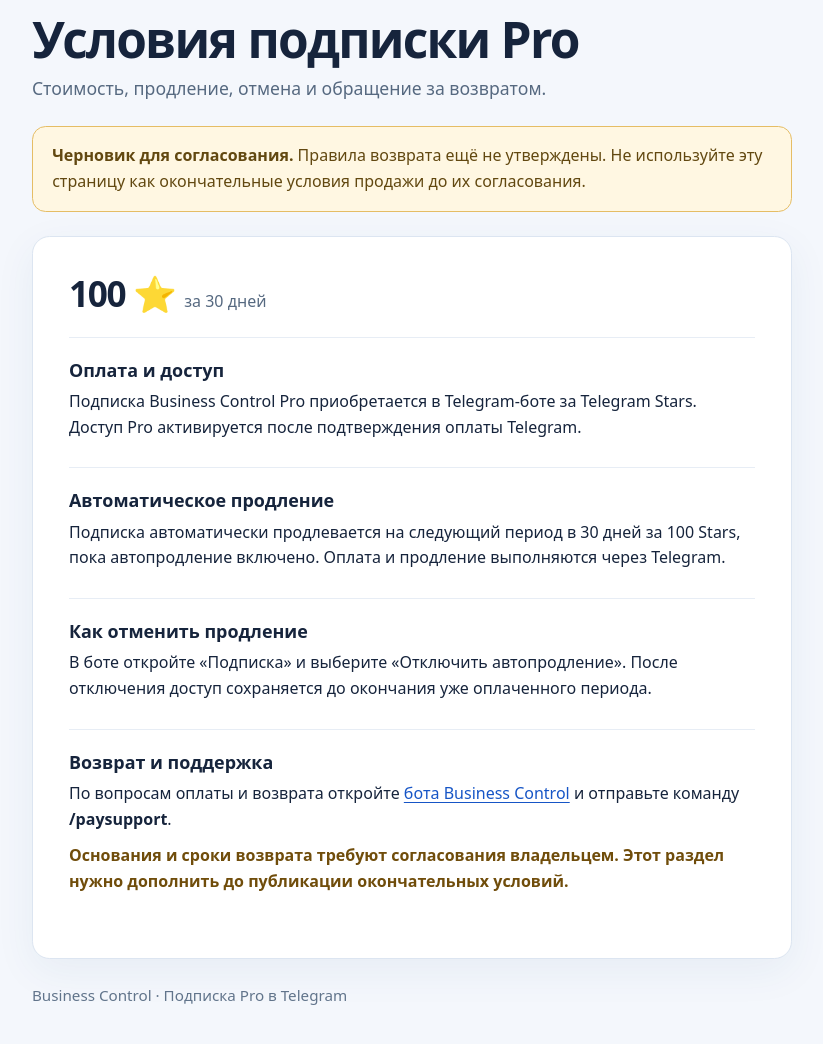
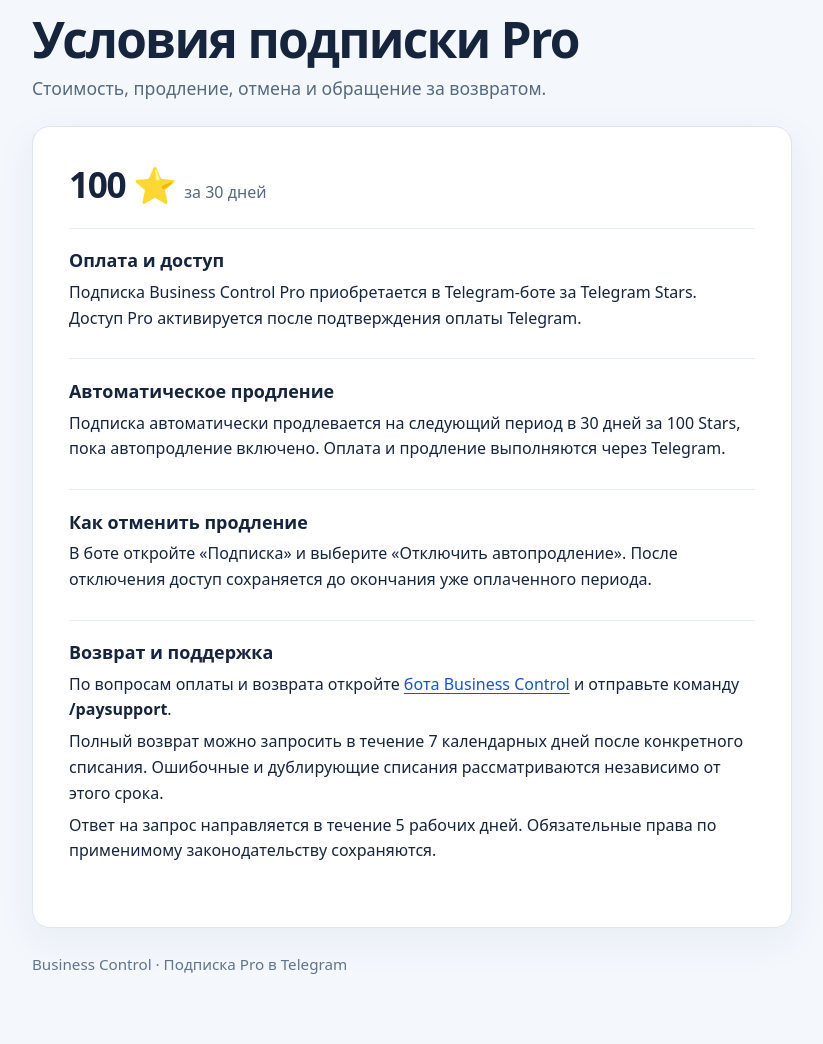
Before and after one commit to grappa159/business-control-pro-terms, a plain HTML site: page index.html in a window 1280 px wide. Shown: the part 120-1164 px from the top of the page, without its empty margins (228-1051 px from the left). Drawn offline with Linux system fonts and the light colour scheme.

Commit message:
Publish approved refund terms

```diff
--- a/index.html
+++ b/index.html
@@ -5,7 +5,7 @@
   <meta name="viewport" content="width=device-width, initial-scale=1">
   <meta name="color-scheme" content="light">
   <title>Условия подписки Pro — Business Control</title>
-  <meta name="description" content="Черновик условий подписки Business Control Pro.">
+  <meta name="description" content="Условия подписки Business Control Pro.">
   <style>
     :root { font-family: system-ui, -apple-system, BlinkMacSystemFont, "Segoe UI", sans-serif; color: #16243c; background: #f4f7fc; line-height: 1.6; }
     * { box-sizing: border-box; }
@@ -37,7 +37,6 @@
     <div class="brand"><span class="mark" aria-hidden="true">BC</span><span>Business Control</span></div>
     <h1>Условия подписки Pro</h1>
     <p class="lead">Стоимость, продление, отмена и обращение за возвратом.</p>
-    <div class="notice" role="note"><strong>Черновик для согласования.</strong> Правила возврата ещё не утверждены. Не используйте эту страницу как окончательные условия продажи до их согласования.</div>
     <article class="card">
       <div class="price"><strong>100 ⭐</strong><span>за 30 дней</span></div>
       <section>
@@ -55,7 +54,8 @@
       <section>
         <h2>Возврат и поддержка</h2>
         <p>По вопросам оплаты и возврата откройте <a href="https://t.me/business_control_5817_bot">бота Business Control</a> и отправьте команду <strong>/paysupport</strong>.</p>
-        <p class="pending">Основания и сроки возврата требуют согласования владельцем. Этот раздел нужно дополнить до публикации окончательных условий.</p>
+        <p>Полный возврат можно запросить в течение 7 календарных дней после конкретного списания. Ошибочные и дублирующие списания рассматриваются независимо от этого срока.</p>
+        <p>Ответ на запрос направляется в течение 5 рабочих дней. Обязательные права по применимому законодательству сохраняются.</p>
       </section>
     </article>
     <footer>Business Control · Подписка Pro в Telegram</footer>
```
